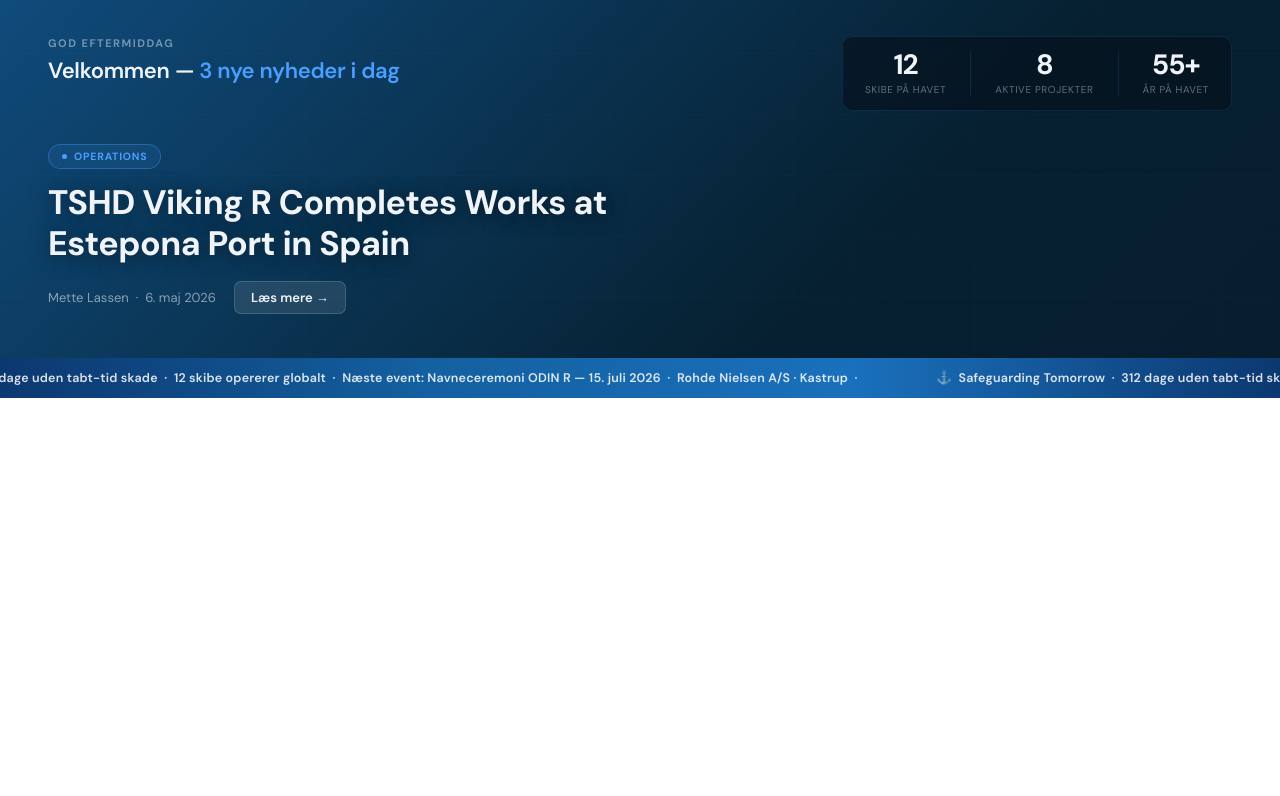
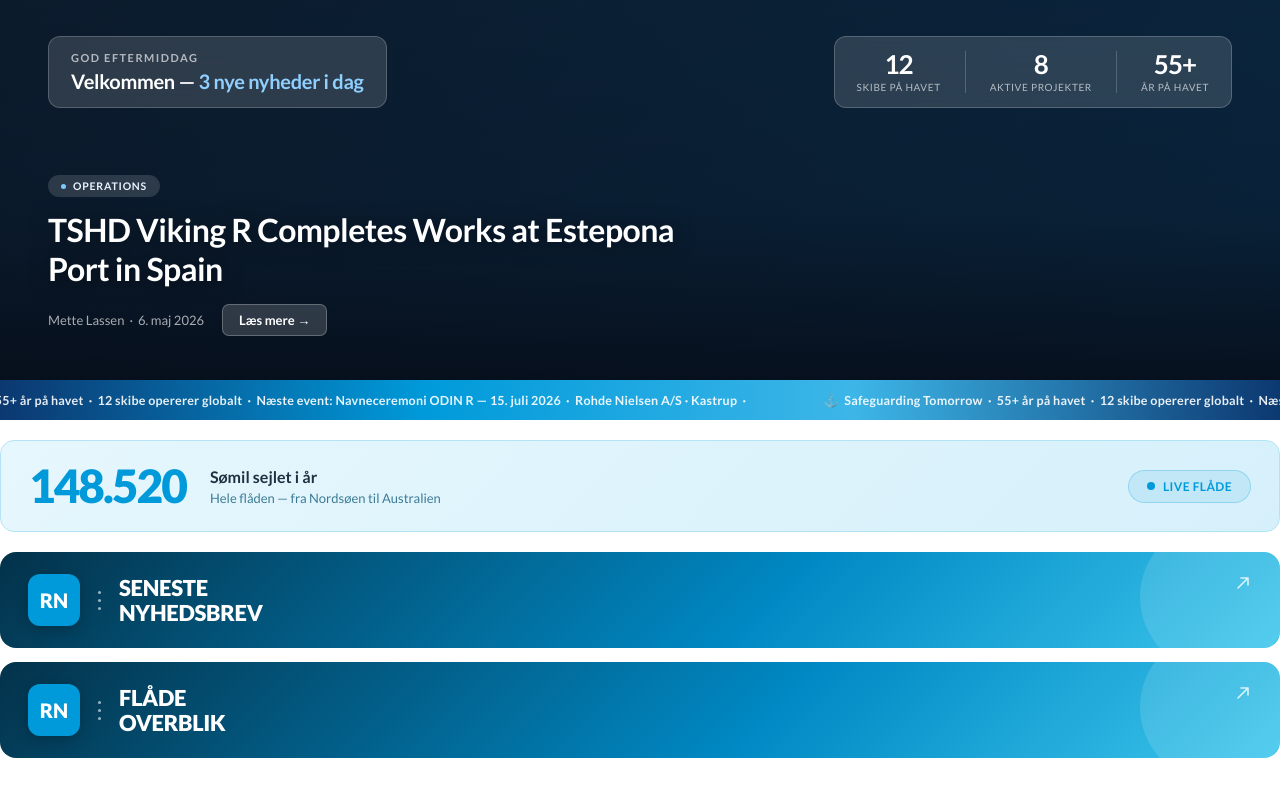
Before and after one commit to Milad2004-dk/rn-intranet, a plain HTML site: page index.html in a window 1280 px wide. Drawn offline with Linux system fonts and the light colour scheme.

Commit message:
Update index.html

```diff
--- a/index.html
+++ b/index.html
@@ -3,16 +3,11 @@
 <head>
 <meta charset="UTF-8">
 <meta name="viewport" content="width=device-width, initial-scale=1">
-<link href="https://fonts.googleapis.com/css2?family=DM+Sans:opsz,wght@9..40,400;9..40,500;9..40,600;9..40,700&display=swap" rel="stylesheet">
+<link href="https://fonts.googleapis.com/css2?family=Lato:wght@300;400;700;900&display=swap" rel="stylesheet">
 <style>
   * { box-sizing: border-box; margin: 0; padding: 0; }
-  html, body { background: transparent; font-family: 'DM Sans', system-ui, sans-serif; overflow: hidden; }
+  html, body { background: transparent; font-family: 'Lato', system-ui, sans-serif; overflow: hidden; }
 
-  @keyframes heroShift {
-    0%   { background-position: 0% 50%; }
-    50%  { background-position: 100% 50%; }
-    100% { background-position: 0% 50%; }
-  }
   @keyframes pulse {
     0%, 100% { transform: scale(1); opacity: 1; }
     50%       { transform: scale(2.2); opacity: 0; }
@@ -29,13 +24,16 @@
 </head>
 <body>
 
-<!-- ── HERO ── -->
+<!-- ══════════════════════════════════════════════════════════════════
+     HERO — TODO: erstat baggrundsbilledet nedenfor med et rigtigt foto.
+     Upload foto til Site Assets → kopier link → sæt ind i background-image.
+     ══════════════════════════════════════════════════════════════════ -->
 <div style="
-  background: linear-gradient(135deg,#060d19,#0a2040,#1460a0,#062030,#081828);
-  background-size: 400% 400%;
-  animation: heroShift 18s ease infinite;
+  background-image: linear-gradient(to top, rgba(6,13,25,0.88) 0%, rgba(6,13,25,0.25) 45%, rgba(6,13,25,0.1) 100%), linear-gradient(135deg,#0c1c2e,#0a2a45);
+  background-size: cover;
+  background-position: center;
   padding: 36px 48px 44px;
-  min-height: 340px;
+  min-height: 380px;
   display: flex;
   flex-direction: column;
   justify-content: space-between;
@@ -43,75 +41,59 @@
   overflow: hidden;
 ">
 
-  <!-- Subtle grid texture -->
-  <div style="
-    position: absolute; inset: 0; pointer-events: none;
-    background:
-      repeating-linear-gradient(0deg, transparent, transparent 60px, rgba(255,255,255,0.012) 60px, rgba(255,255,255,0.012) 61px),
-      repeating-linear-gradient(90deg, transparent, transparent 60px, rgba(255,255,255,0.008) 60px, rgba(255,255,255,0.008) 61px);
-  "></div>
-
   <!-- Top row: greeting + stats -->
   <div style="display: flex; justify-content: space-between; align-items: flex-start; position: relative; z-index: 1;">
 
-    <!-- Greeting -->
-    <div>
-      <div id="greeting-label" style="font-size:11px;font-weight:700;letter-spacing:1.5px;text-transform:uppercase;color:rgba(240,244,248,0.45);margin-bottom:6px">GOD MORGEN</div>
-      <div style="font-size:22px;font-weight:600;color:#f0f4f8;letter-spacing:-0.3px">
-        Velkommen &mdash; <span style="color:#4a9eff">3 nye nyheder i dag</span>
+    <div style="background:rgba(255,255,255,0.14);backdrop-filter:blur(14px);-webkit-backdrop-filter:blur(14px);border:1px solid rgba(255,255,255,0.2);border-radius:12px;padding:14px 22px">
+      <div id="greeting-label" style="font-size:11px;font-weight:700;letter-spacing:1.5px;text-transform:uppercase;color:rgba(255,255,255,0.65);margin-bottom:5px">GOD MORGEN</div>
+      <div style="font-size:20px;font-weight:600;color:#fff;letter-spacing:-0.3px">
+        Velkommen &mdash; <span style="color:#8fd0ff">3 nye nyheder i dag</span>
       </div>
     </div>
 
-    <!-- Stats -->
-    <div style="
-      display: flex; gap: 24px; padding: 14px 22px;
-      background: rgba(6,13,25,0.55);
-      backdrop-filter: blur(16px); -webkit-backdrop-filter: blur(16px);
-      border: 1px solid rgba(74,158,255,0.14);
-      border-radius: 10px;
-    ">
+    <div style="display:flex;gap:24px;padding:14px 22px;background:rgba(255,255,255,0.14);backdrop-filter:blur(14px);-webkit-backdrop-filter:blur(14px);border:1px solid rgba(255,255,255,0.2);border-radius:12px">
       <div style="text-align:center">
-        <div style="font-size:28px;font-weight:700;color:#f0f4f8;line-height:1;letter-spacing:-1px">12</div>
-        <div style="font-size:10px;color:rgba(240,244,248,0.4);text-transform:uppercase;letter-spacing:0.6px;margin-top:4px">Skibe på havet</div>
+        <div style="font-size:26px;font-weight:700;color:#fff;line-height:1;letter-spacing:-1px">12</div>
+        <div style="font-size:10px;color:rgba(255,255,255,0.65);text-transform:uppercase;letter-spacing:0.6px;margin-top:4px">Skibe på havet</div>
       </div>
-      <div style="width:1px;background:rgba(74,158,255,0.14)"></div>
+      <div style="width:1px;background:rgba(255,255,255,0.2)"></div>
       <div style="text-align:center">
-        <div style="font-size:28px;font-weight:700;color:#f0f4f8;line-height:1;letter-spacing:-1px">8</div>
-        <div style="font-size:10px;color:rgba(240,244,248,0.4);text-transform:uppercase;letter-spacing:0.6px;margin-top:4px">Aktive projekter</div>
+        <div style="font-size:26px;font-weight:700;color:#fff;line-height:1;letter-spacing:-1px">8</div>
+        <div style="font-size:10px;color:rgba(255,255,255,0.65);text-transform:uppercase;letter-spacing:0.6px;margin-top:4px">Aktive projekter</div>
       </div>
-      <div style="width:1px;background:rgba(74,158,255,0.14)"></div>
+      <div style="width:1px;background:rgba(255,255,255,0.2)"></div>
       <div style="text-align:center">
-        <div style="font-size:28px;font-weight:700;color:#f0f4f8;line-height:1;letter-spacing:-1px">55+</div>
-        <div style="font-size:10px;color:rgba(240,244,248,0.4);text-transform:uppercase;letter-spacing:0.6px;margin-top:4px">År på havet</div>
+        <div style="font-size:26px;font-weight:700;color:#fff;line-height:1;letter-spacing:-1px">55+</div>
+        <div style="font-size:10px;color:rgba(255,255,255,0.65);text-transform:uppercase;letter-spacing:0.6px;margin-top:4px">År på havet</div>
       </div>
     </div>
 
   </div>
 
   <!-- Featured news -->
-  <div style="position:relative;z-index:1;margin-top:32px;">
+  <div style="position:relative;z-index:1;margin-top:28px;">
     <div style="
       display:inline-flex;align-items:center;gap:7px;
-      border:1px solid rgba(74,158,255,0.35);
-      background:rgba(74,158,255,0.1);
+      background:rgba(255,255,255,0.14);backdrop-filter:blur(6px);
       border-radius:20px;padding:5px 13px;margin-bottom:14px;
     ">
-      <div style="width:5px;height:5px;border-radius:50%;background:#4a9eff;"></div>
-      <span style="font-size:10.5px;font-weight:700;letter-spacing:0.8px;color:#4a9eff;text-transform:uppercase">Operations</span>
+      <div style="width:5px;height:5px;border-radius:50%;background:#7ec8ff;"></div>
+      <span style="font-size:10.5px;font-weight:700;letter-spacing:0.8px;color:#eaf4ff;text-transform:uppercase">Operations</span>
     </div>
-    <h1 style="font-size:34px;font-weight:700;line-height:1.2;letter-spacing:-0.5px;color:#f0f4f8;max-width:680px;text-shadow:0 2px 20px rgba(0,0,0,0.5);">
+    <h1 style="font-size:32px;font-weight:700;line-height:1.2;letter-spacing:-0.5px;color:#fff;max-width:680px;text-shadow:0 2px 20px rgba(0,0,0,0.5);">
       TSHD Viking R Completes Works at Estepona Port in Spain
     </h1>
     <div style="margin-top:16px;display:flex;align-items:center;gap:18px;">
-      <span style="font-size:13px;color:rgba(240,244,248,0.55)">Mette Lassen &nbsp;·&nbsp; 6. maj 2026</span>
+      <span style="font-size:13px;color:rgba(255,255,255,0.65)">Mette Lassen &nbsp;·&nbsp; 6. maj 2026</span>
+      <!-- TODO: sæt jeres rigtige link til nyheden -->
       <a href="#" style="
         display:inline-flex;align-items:center;gap:6px;
-        background:rgba(255,255,255,0.1);
-        border:1px solid rgba(255,255,255,0.15);
+        background:rgba(255,255,255,0.16);
+        border:1px solid rgba(255,255,255,0.25);
         border-radius:7px;padding:7px 16px;
-        font-size:13px;font-weight:600;color:#f0f4f8;text-decoration:none;
+        font-size:13px;font-weight:600;color:#fff;text-decoration:none;
         transition:background 0.2s;
-      " onmouseover="this.style.background='rgba(255,255,255,0.2)'" onmouseout="this.style.background='rgba(255,255,255,0.1)'">
+      " onmouseover="this.style.background='rgba(255,255,255,0.28)'" onmouseout="this.style.background='rgba(255,255,255,0.16)'">
         Læs mere →
       </a>
     </div>
@@ -119,23 +101,74 @@
 
 </div>
 
-<!-- ── SAFETY TICKER ── -->
+<!-- ══ SAFETY / FLEET TICKER ══ -->
 <div style="
   height:40px;
-  background:linear-gradient(90deg,#0c3870,#1460a0,#1a70bc,#0c3870);
+  background:linear-gradient(90deg,#0c3870,#009ada,#3db6e8,#0c3870);
   display:flex;align-items:center;overflow:hidden;
 ">
-  <div id="safety-count" style="white-space:nowrap;animation:ticker 35s linear infinite;display:flex;">
-    <span style="font-size:12.5px;font-weight:600;color:rgba(255,255,255,0.85);padding:0 36px;letter-spacing:0.2px">
-      ⚓&nbsp; Safeguarding Tomorrow &nbsp;·&nbsp; <span id="counter">312</span> dage uden tabt-tid skade &nbsp;·&nbsp; 12 skibe opererer globalt &nbsp;·&nbsp; Næste event: Navneceremoni ODIN R — 15. juli 2026 &nbsp;·&nbsp; Rohde Nielsen A/S · Kastrup &nbsp;·&nbsp;&nbsp;
+  <div style="white-space:nowrap;animation:ticker 35s linear infinite;display:flex;">
+    <span style="font-size:12.5px;font-weight:600;color:rgba(255,255,255,0.9);padding:0 36px;letter-spacing:0.2px">
+      ⚓&nbsp; Safeguarding Tomorrow &nbsp;·&nbsp; 55+ år på havet &nbsp;·&nbsp; 12 skibe opererer globalt &nbsp;·&nbsp; Næste event: Navneceremoni ODIN R — 15. juli 2026 &nbsp;·&nbsp; Rohde Nielsen A/S · Kastrup &nbsp;·&nbsp;&nbsp;
     </span>
-    <span style="font-size:12.5px;font-weight:600;color:rgba(255,255,255,0.85);padding:0 36px;letter-spacing:0.2px">
-      ⚓&nbsp; Safeguarding Tomorrow &nbsp;·&nbsp; <span>312</span> dage uden tabt-tid skade &nbsp;·&nbsp; 12 skibe opererer globalt &nbsp;·&nbsp; Næste event: Navneceremoni ODIN R — 15. juli 2026 &nbsp;·&nbsp; Rohde Nielsen A/S · Kastrup &nbsp;·&nbsp;&nbsp;
+    <span style="font-size:12.5px;font-weight:600;color:rgba(255,255,255,0.9);padding:0 36px;letter-spacing:0.2px">
+      ⚓&nbsp; Safeguarding Tomorrow &nbsp;·&nbsp; 55+ år på havet &nbsp;·&nbsp; 12 skibe opererer globalt &nbsp;·&nbsp; Næste event: Navneceremoni ODIN R — 15. juli 2026 &nbsp;·&nbsp; Rohde Nielsen A/S · Kastrup &nbsp;·&nbsp;&nbsp;
     </span>
-    <span style="font-size:12.5px;font-weight:600;color:rgba(255,255,255,0.85);padding:0 36px;letter-spacing:0.2px">
-      ⚓&nbsp; Safeguarding Tomorrow &nbsp;·&nbsp; <span>312</span> dage uden tabt-tid skade &nbsp;·&nbsp; 12 skibe opererer globalt &nbsp;·&nbsp; Næste event: Navneceremoni ODIN R — 15. juli 2026 &nbsp;·&nbsp; Rohde Nielsen A/S · Kastrup &nbsp;·&nbsp;&nbsp;
+    <span style="font-size:12.5px;font-weight:600;color:rgba(255,255,255,0.9);padding:0 36px;letter-spacing:0.2px">
+      ⚓&nbsp; Safeguarding Tomorrow &nbsp;·&nbsp; 55+ år på havet &nbsp;·&nbsp; 12 skibe opererer globalt &nbsp;·&nbsp; Næste event: Navneceremoni ODIN R — 15. juli 2026 &nbsp;·&nbsp; Rohde Nielsen A/S · Kastrup &nbsp;·&nbsp;&nbsp;
     </span>
   </div>
+</div>
+
+<!-- ══ SØMIL SEJLET I ÅR — fact box ══ -->
+<div style="background:linear-gradient(135deg,#e6f7fd,#d6f0fb);border:1px solid #b3e4f5;border-radius:14px;padding:22px 28px;display:flex;align-items:center;gap:24px;margin:20px 0;">
+  <div id="nautical-miles" style="font-size:46px;font-weight:900;line-height:1;letter-spacing:-2px;color:#009ada;font-variant-numeric:tabular-nums;animation:countUp 0.6s ease forwards">0</div>
+  <div style="flex:1">
+    <div style="font-size:16px;font-weight:700;color:#1f3140;margin-bottom:4px">Sømil sejlet i år</div>
+    <div style="font-size:13px;color:#3d7a95">Hele flåden — fra Nordsøen til Australien</div>
+  </div>
+  <div style="display:flex;align-items:center;gap:8px;background:rgba(0,154,218,0.1);border:1px solid rgba(0,154,218,0.25);border-radius:20px;padding:8px 18px;flex-shrink:0">
+    <div style="position:relative;width:8px;height:8px">
+      <div style="width:8px;height:8px;border-radius:50%;background:#009ada;position:relative;z-index:1"></div>
+      <div style="position:absolute;top:0;left:0;width:8px;height:8px;border-radius:50%;background:#009ada;opacity:0.35;animation:pulse 2s ease infinite"></div>
+    </div>
+    <span style="font-size:12px;font-weight:700;color:#009ada;letter-spacing:0.4px">LIVE FLÅDE</span>
+  </div>
+</div>
+
+<!-- ══ BANNER CTAs — TODO: sæt jeres rigtige links + upload rn-logo.jpg til Site Assets, opdater src ══ -->
+<div style="display:flex;flex-direction:column;gap:14px">
+  <a href="#" style="position:relative;overflow:hidden;background:linear-gradient(135deg,#04324a,#0089c4 60%,#3dc6ec);border-radius:16px;padding:22px 28px;display:flex;align-items:center;gap:18px;text-decoration:none;">
+    <div style="position:absolute;top:-30px;right:-10px;width:150px;height:150px;border-radius:50%;background:rgba(255,255,255,0.12);pointer-events:none"></div>
+    <div style="width:52px;height:52px;border-radius:12px;overflow:hidden;flex-shrink:0;box-shadow:0 4px 14px rgba(0,0,0,0.2);position:relative;z-index:1;background:#009ada;display:flex;align-items:center;justify-content:center">
+      <!-- TODO: erstat med <img src="LINK_TIL_RN_LOGO_I_SITE_ASSETS" style="width:100%;height:100%;object-fit:cover"> -->
+      <span style="color:#fff;font-weight:900;font-size:20px">RN</span>
+    </div>
+    <div style="display:flex;flex-direction:column;gap:5px;flex-shrink:0;align-self:stretch;justify-content:center;position:relative;z-index:1">
+      <div style="width:3px;height:3px;border-radius:50%;background:rgba(255,255,255,0.6)"></div>
+      <div style="width:3px;height:3px;border-radius:50%;background:rgba(255,255,255,0.6)"></div>
+      <div style="width:3px;height:3px;border-radius:50%;background:rgba(255,255,255,0.6)"></div>
+    </div>
+    <div style="flex:1;position:relative;z-index:1">
+      <div style="font-size:22px;font-weight:900;color:#fff;line-height:1.15;letter-spacing:-0.3px;text-transform:uppercase">Seneste<br>Nyhedsbrev</div>
+    </div>
+    <svg width="18" height="18" viewBox="0 0 18 18" fill="none" style="position:relative;z-index:1;flex-shrink:0;align-self:flex-start"><path d="M4 14L14 4M14 4H7M14 4V11" stroke="rgba(255,255,255,0.8)" stroke-width="1.6" stroke-linecap="round" stroke-linejoin="round"/></svg>
+  </a>
+  <a href="#" style="position:relative;overflow:hidden;background:linear-gradient(135deg,#04324a,#0089c4 60%,#3dc6ec);border-radius:16px;padding:22px 28px;display:flex;align-items:center;gap:18px;text-decoration:none;">
+    <div style="position:absolute;top:-30px;right:-10px;width:150px;height:150px;border-radius:50%;background:rgba(255,255,255,0.12);pointer-events:none"></div>
+    <div style="width:52px;height:52px;border-radius:12px;overflow:hidden;flex-shrink:0;box-shadow:0 4px 14px rgba(0,0,0,0.2);position:relative;z-index:1;background:#009ada;display:flex;align-items:center;justify-content:center">
+      <span style="color:#fff;font-weight:900;font-size:20px">RN</span>
+    </div>
+    <div style="display:flex;flex-direction:column;gap:5px;flex-shrink:0;align-self:stretch;justify-content:center;position:relative;z-index:1">
+      <div style="width:3px;height:3px;border-radius:50%;background:rgba(255,255,255,0.6)"></div>
+      <div style="width:3px;height:3px;border-radius:50%;background:rgba(255,255,255,0.6)"></div>
+      <div style="width:3px;height:3px;border-radius:50%;background:rgba(255,255,255,0.6)"></div>
+    </div>
+    <div style="flex:1;position:relative;z-index:1">
+      <div style="font-size:22px;font-weight:900;color:#fff;line-height:1.15;letter-spacing:-0.3px;text-transform:uppercase">Flåde<br>Overblik</div>
+    </div>
+    <svg width="18" height="18" viewBox="0 0 18 18" fill="none" style="position:relative;z-index:1;flex-shrink:0;align-self:flex-start"><path d="M4 14L14 4M14 4H7M14 4V11" stroke="rgba(255,255,255,0.8)" stroke-width="1.6" stroke-linecap="round" stroke-linejoin="round"/></svg>
+  </a>
 </div>
 
 <script>
@@ -146,6 +179,20 @@
     var el = document.getElementById('greeting-label');
     if (el) el.textContent = greet;
   })();
+
+  // Count-up nautical miles
+  (function() {
+    var el = document.getElementById('nautical-miles');
+    if (!el) return;
+    var target = 148520, dur = 2200, t0 = Date.now();
+    function tick() {
+      var p = Math.min((Date.now() - t0) / dur, 1);
+      var e = 1 - Math.pow(1 - p, 3);
+      el.textContent = Math.round(e * target).toLocaleString('da-DK');
+      if (p < 1) requestAnimationFrame(tick);
+    }
+    requestAnimationFrame(tick);
+  })();
 </script>
 
 </body>
```
